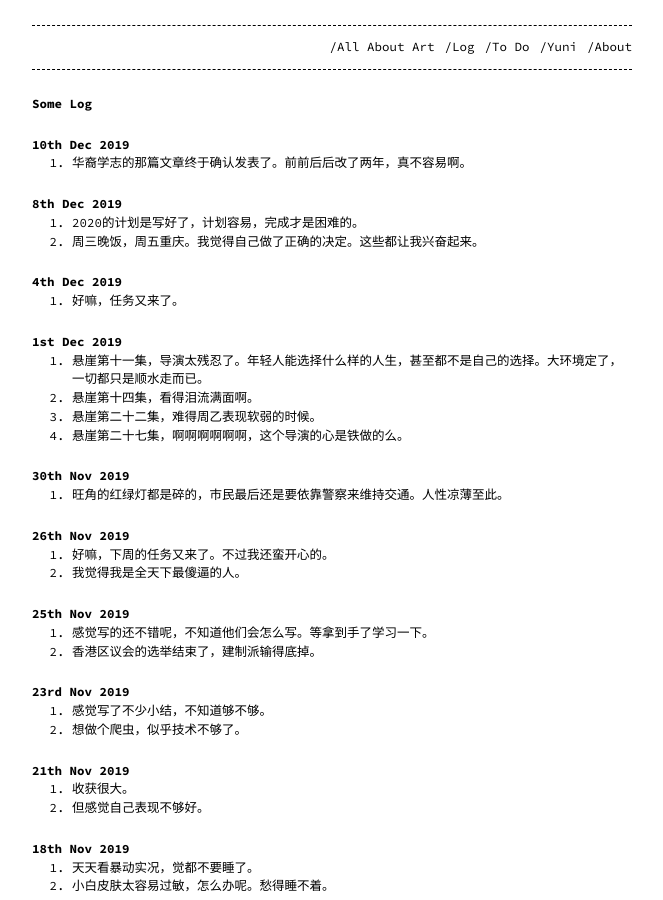
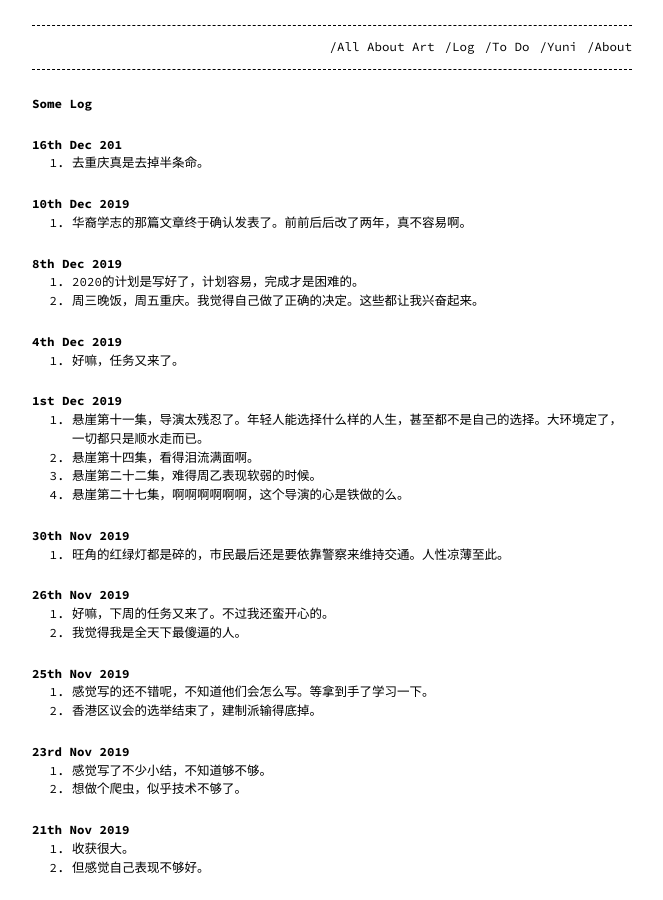
Before and after one commit to 912828qj2/912828qj2.github.io, a Jekyll site: the page built from log.md, in a window 1280 px wide and 900 px high. Shown: the whole window, without its empty margins (308-971 px from the left). Built offline with Jekyll 4.4.1, drawn with Linux system fonts in a browser that asks for light colours.

Commit message:
Update log.md

```diff
--- a/log.md
+++ b/log.md
@@ -5,6 +5,10 @@ permalink: /log/
 ---
 
 ## Some Log
+
+### 16th Dec 201
+
+1. 去重庆真是去掉半条命。
 
 ### 10th Dec 2019
 
```
